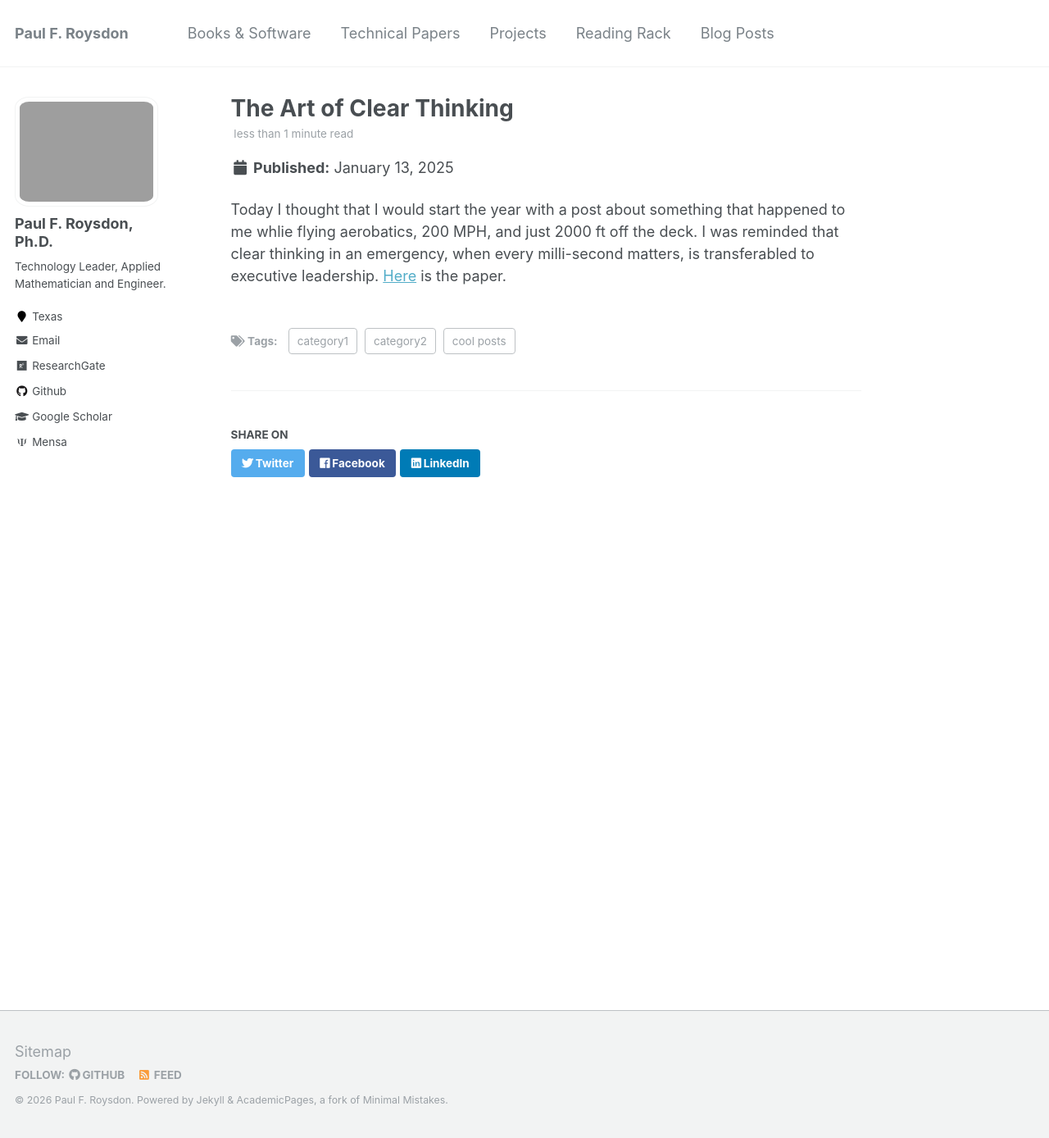
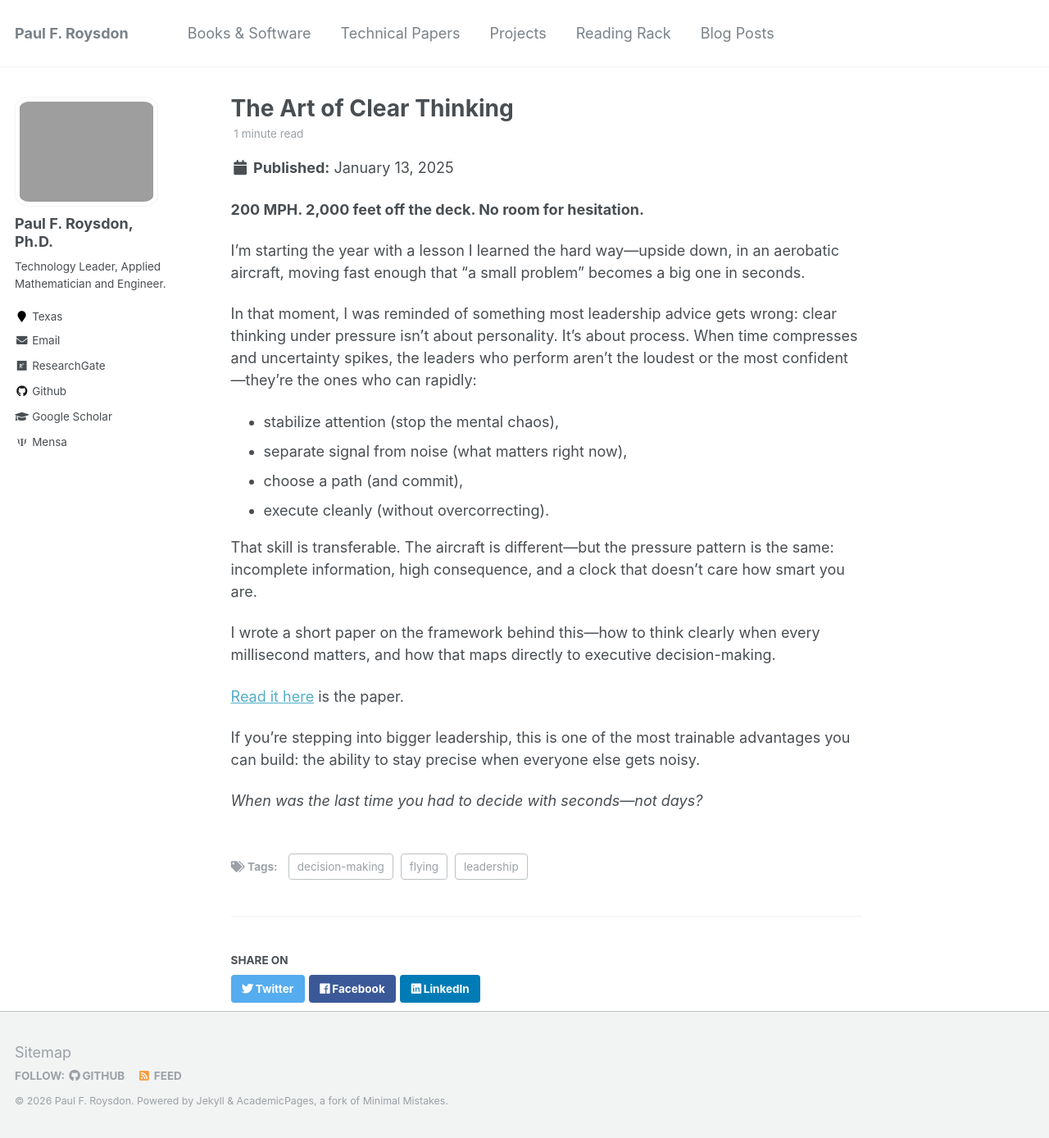
Before and after one commit to pfroysdon/pfroysdon.github.io, a Jekyll site: the page built from _posts/2025-01-13-The_Art_of_Clear_Thinking.md, in a window 1280 px wide and 1388 px high. Shown: the whole window at 82% size. Built offline with Jekyll 4.4.1, drawn with Linux system fonts in a browser that asks for light colours; some web fonts are replaced.

Commit message:
Update 2025-01-13-The_Art_of_Clear_Thinking.md

```diff
--- a/_posts/2025-01-13-The_Art_of_Clear_Thinking.md
+++ b/_posts/2025-01-13-The_Art_of_Clear_Thinking.md
@@ -3,9 +3,27 @@ title: 'The Art of Clear Thinking'
 date: 2025-01-13
 permalink: /posts/2025/01/The_Art_of_Clear_Thinking/
 tags:
-  - cool posts
-  - category1
-  - category2
+  - decision-making
+  - leadership
+  - flying
 ---
 
-Today I thought that I would start the year with a post about something that happened to me whlie flying aerobatics, 200 MPH, and just 2000 ft off the deck.  I was reminded that clear thinking in an emergency, when every milli-second matters, is transferabled to executive leadership.  [Here](https://pfroysdon.github.io/files/Roysdon_1page_The_Art_of_Clear_Thinking.pdf) is the paper.
+**200 MPH. 2,000 feet off the deck. No room for hesitation.**
+
+I’m starting the year with a lesson I learned the hard way—upside down, in an aerobatic aircraft, moving fast enough that “a small problem” becomes a big one in seconds.
+
+In that moment, I was reminded of something most leadership advice gets wrong: clear thinking under pressure isn’t about personality. It’s about process. When time compresses and uncertainty spikes, the leaders who perform aren’t the loudest or the most confident—they’re the ones who can rapidly:
+- stabilize attention (stop the mental chaos),
+- separate signal from noise (what matters right now),
+- choose a path (and commit),
+- execute cleanly (without overcorrecting).
+
+That skill is transferable. The aircraft is different—but the pressure pattern is the same: incomplete information, high consequence, and a clock that doesn’t care how smart you are.
+
+I wrote a short paper on the framework behind this—how to think clearly when every millisecond matters, and how that maps directly to executive decision-making.
+
+[Read it here](https://pfroysdon.github.io/files/Roysdon_1page_The_Art_of_Clear_Thinking.pdf) is the paper.
+
+If you’re stepping into bigger leadership, this is one of the most trainable advantages you can build: the ability to stay precise when everyone else gets noisy.
+
+*When was the last time you had to decide with seconds—not days?*
```
